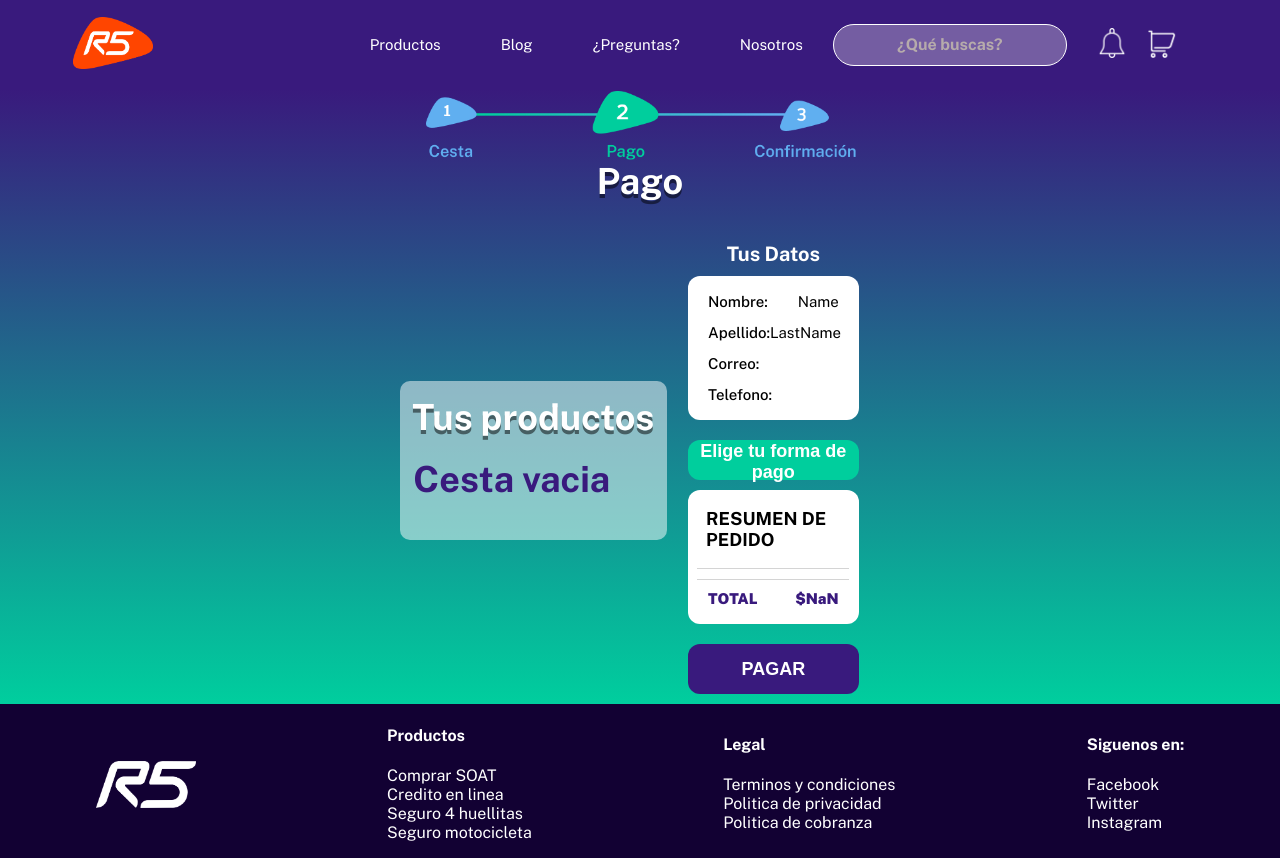
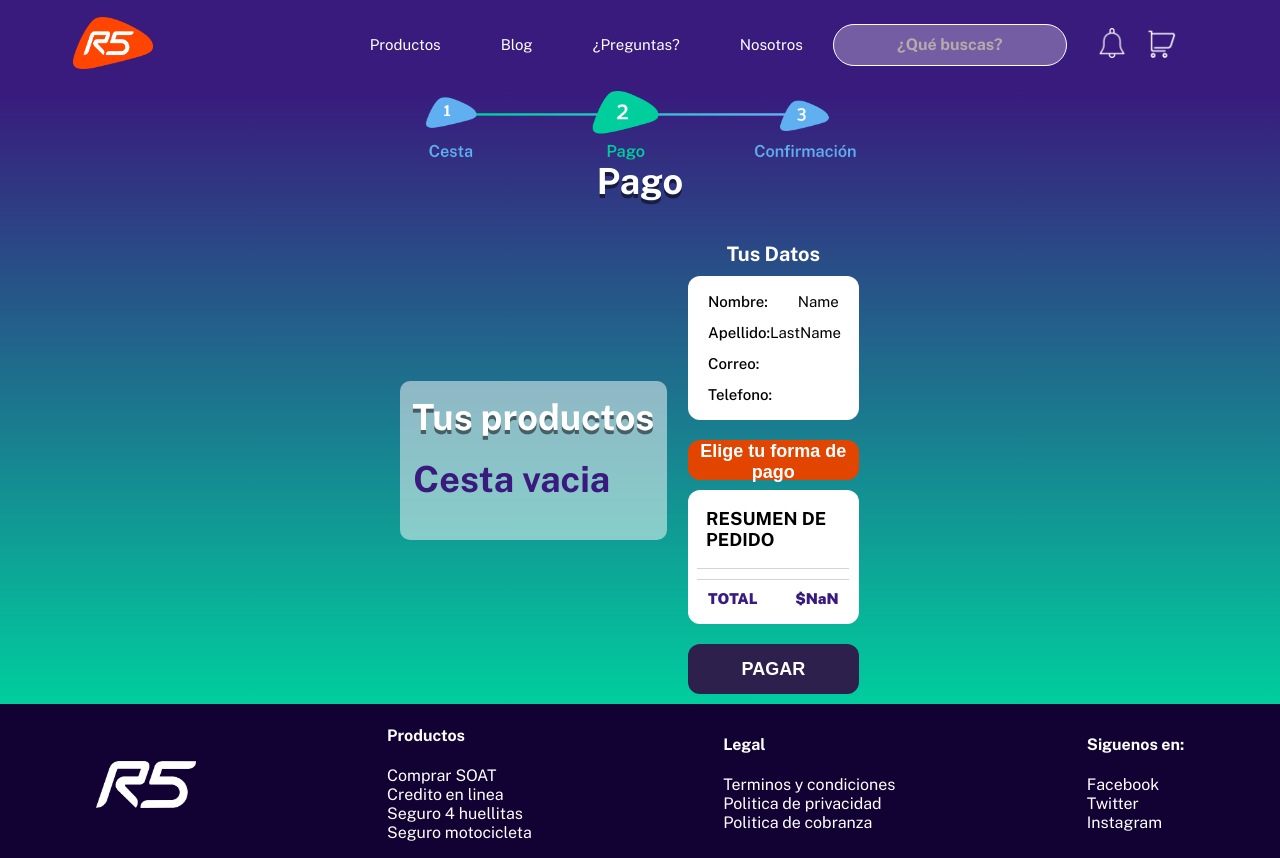
Before and after one commit to AdriMartinezB/r5_checkout_frontend, a React app: page /pago in a window 1280 px wide. Built offline with nearby package versions, Linux system fonts and the light colour scheme.

Commit message:
fix button

```diff
--- a/src/assets/styles/components/buttomComponent.scss
+++ b/src/assets/styles/components/buttomComponent.scss
@@ -51,7 +51,7 @@
   background: rgba($color: #e24500, $alpha: 1);
 }
 .naranja:disabled {
-  background: rgba($color: #391A7D, $alpha: 1);
+  background: rgba($color: #2e204d, $alpha: 1);
 }
 
 .verde:hover,
--- a/src/pages/Pago.jsx
+++ b/src/pages/Pago.jsx
@@ -110,7 +110,7 @@ const Pago = ({ data }) => {
               correo={user.Email}
               telefono={user.PhoneNumber}
             />
-            <ButtonComponent location='/TarjetaMetodo' name='Elige tu forma de pago' color='verde' disabled={enable} />
+            <ButtonComponent location='/TarjetaMetodo' name='Elige tu forma de pago' color='naranja' disabled={enable} />
 
             <Resumen products={newProducts} cesta={cesta} />
 
```
